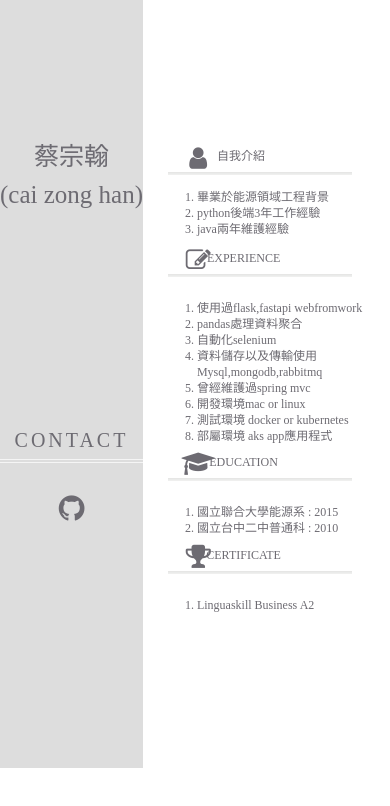
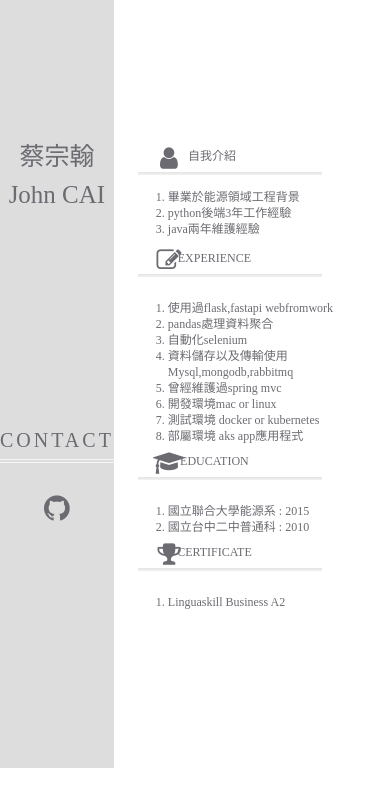
Before and after one commit to aceruser2/aceruser2.github.io, a plain HTML site: page index.html in a window 390 px wide. Drawn offline with nearby package versions, Linux system fonts and the light colour scheme.

Commit message:
fix se bug

```diff
--- a/index.html
+++ b/index.html
@@ -17,13 +17,13 @@
   </head>
   <body class="md:max-lg:flex">
     <div class="bottom">
-      <div class="sm:w-2/12 md:w-2/12 lg:w-2/12" id="left">
-        <div class="name text-center">蔡宗翰   <br>(cai zong han)</div>
+      <div class="sm:w-1/12 md:w-2/12 lg:w-2/12" id="left">
+        <div class="name text-center">蔡宗翰<br>John CAI</div>
         <hr class="style1">
         <div class="contact text-center">CONTACT</div><a class="fa fa-github" aria-hidden="true" style="font-size:30px;" href="https://github.com/aceruser2" target="https://github.com/aceruser2"></a>
       </div>
-      <div class="text-center sm:w-8/12 md:w-8/12 lg:w-8/12" id="right"><i class="fa fa-user" style="font-size:25px"></i>
-        <div class="profile text-xs lg:text-base"> 自我介紹</div>
+      <div class="text-center sm:w-6/12 md:w-8/12 lg:w-8/12" id="right"><i class="fa fa-user" style="font-size:25px"></i>
+        <div class="profile text-xs text-center lg:text-base"> 自我介紹</div>
         <hr class="style">
         <div class="intro text-xs lg:text-base">
           <ol>
@@ -32,13 +32,13 @@
             <li class="content">java兩年維護經驗</li>
           </ol>
         </div><i class="fa fa-pencil-square-o" style="font-size:25px"></i>
-        <div class="experience text-xs lg:text-base">EXPERIENCE</div>
+        <div class="experience text-xs text-center lg:text-base">EXPERIENCE</div>
         <hr class="style2">
-        <div class="intro2 text-xs lg:text-base" id="skill"></div><i class="fa fa-graduation-cap" style="font-size:26px"></i>
-        <div class="education text-xs lg:text-base">EDUCATION</div>
+        <div class="intro2 text-xs lg:text-base" id="skill"></div><i class="fa fa-graduation-cap" style="font-size:25px"></i>
+        <div class="education text-xs text-center lg:text-base">EDUCATION</div>
         <hr class="style2">
-        <div class="intro2 text-xs lg:text-base" id="school"></div><i class="fa fa-trophy" style="font-size:27px"></i>
-        <div class="certificate text-xs lg:text-base">CERTIFICATE</div>
+        <div class="intro2 text-xs lg:text-base" id="school"></div><i class="fa fa-trophy" style="font-size:25px"></i>
+        <div class="certificate text-xs text-center lg:text-base">CERTIFICATE</div>
         <hr class="style2">
         <div class="intro2 text-xs lg:text-base">
           <ol>
```
